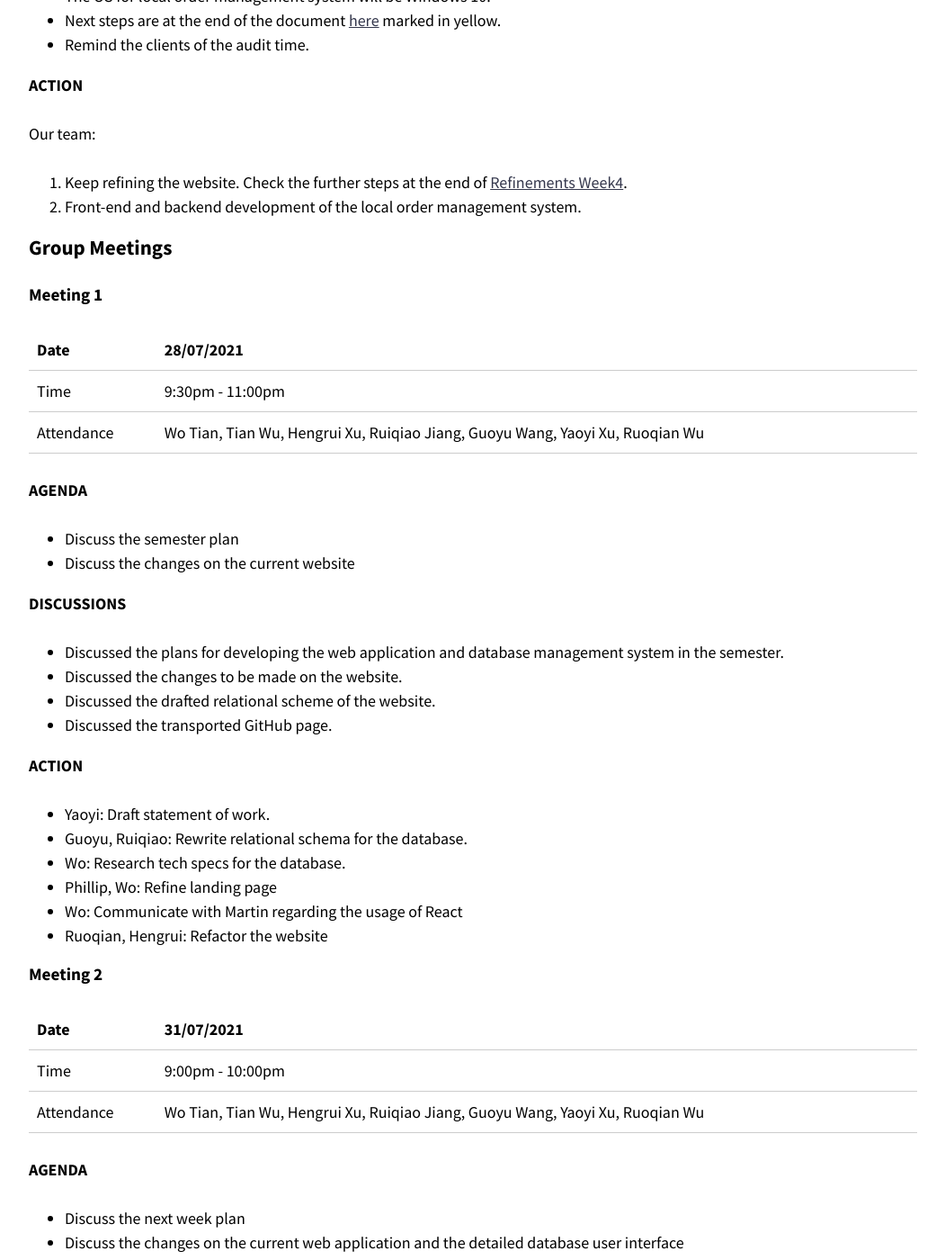
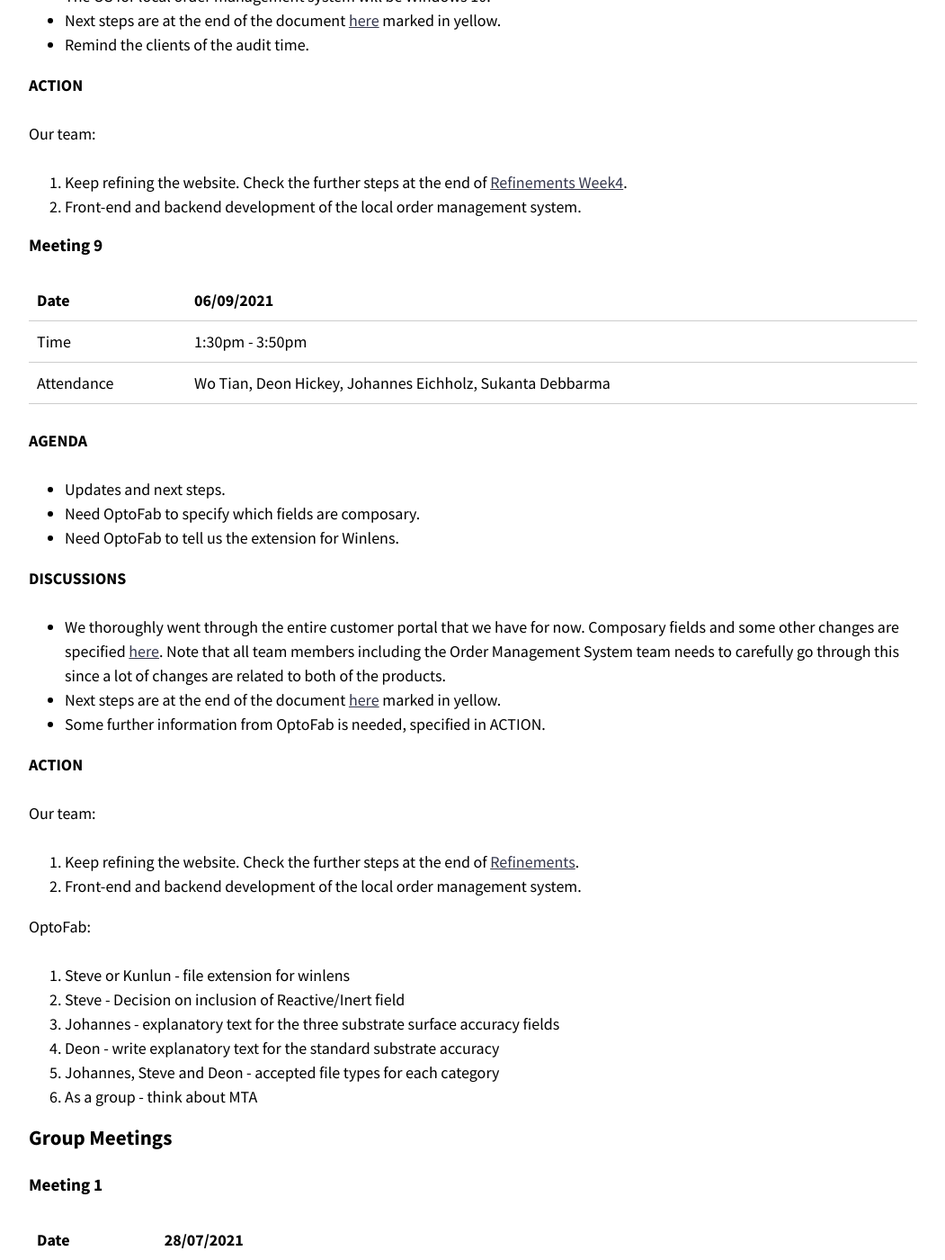
Before and after one commit to optofab/optofab.github.io, a Jekyll site: the page built from meeting_minutes.md, in a window 1280 px wide and 1400 px high, scrolled down 7070 px. Shown: the whole window at 90% size, without its empty margins (114-1165 px from the left). Built offline with Jekyll 4.4.1, drawn with Linux system fonts in a browser that asks for light colours; nearby versions of some CDN libraries; emoji names are drawn with the system emoji font; some of the changed text lies outside the part shown.

Commit message:
Update meeting_minutes.md

```diff
--- a/meeting_minutes.md
+++ b/meeting_minutes.md
@@ -251,6 +251,42 @@ Our team:
 
 1. Keep refining the website. Check the further steps at the end of [Refinements Week4](https://docs.google.com/document/d/1E55TGr5dOff8SCUpF3eKQ2Bi9mLJuGd8ZH3vnBS82Gs/edit?usp=sharing).
 2. Front-end and backend development of the local order management system.
+
+
+#### Meeting 9
+
+| Date       | 06/09/2021                                                                            |
+| ---------- | ------------------------------------------------------------------------------------- |
+| Time       | 1:30pm - 3:50pm                                                                       |
+| Attendance | Wo Tian, Deon Hickey, Johannes Eichholz, Sukanta Debbarma |
+
+**AGENDA**
+
+- Updates and next steps.
+- Need OptoFab to specify which fields are composary.
+- Need OptoFab to tell us the extension for Winlens.
+
+**DISCUSSIONS**
+
+- We thoroughly went through the entire customer portal that we have for now. Composary fields and some other changes are specified [here](https://docs.google.com/document/d/1oUez2r_LzQgDHe2GK7fmn5mw2mV-qYmSr2Vx3SXG72I/edit?usp=sharing). Note that all team members including the Order Management System team needs to carefully go through this since a lot of changes are related to both of the products.
+- Next steps are at the end of the document [here](https://docs.google.com/document/d/1E55TGr5dOff8SCUpF3eKQ2Bi9mLJuGd8ZH3vnBS82Gs/edit?usp=sharing) marked in yellow.
+- Some further information from OptoFab is needed, specified in ACTION.
+
+**ACTION**
+
+Our team:
+
+1. Keep refining the website. Check the further steps at the end of [Refinements](https://docs.google.com/document/d/1E55TGr5dOff8SCUpF3eKQ2Bi9mLJuGd8ZH3vnBS82Gs/edit?usp=sharing).
+2. Front-end and backend development of the local order management system.
+
+OptoFab:
+
+1. Steve or Kunlun - file extension for winlens
+2. Steve - Decision on inclusion of Reactive/Inert field
+3. Johannes - explanatory text for the three substrate surface accuracy fields
+4. Deon - write explanatory text for the standard substrate accuracy
+5. Johannes, Steve and Deon - accepted file types for each category
+6. As a group - think about MTA
 
 ### Group Meetings
 
```
Also changed, not shown: other parts of meeting_minutes.md (+1 -1 lines).
